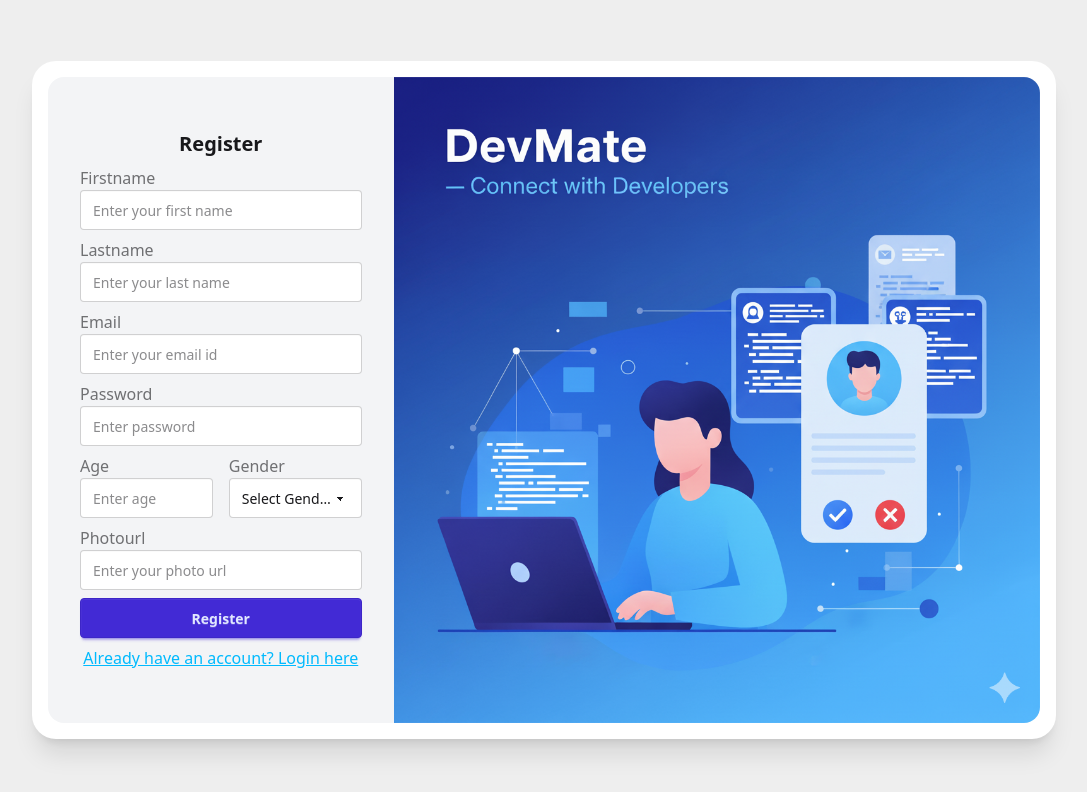
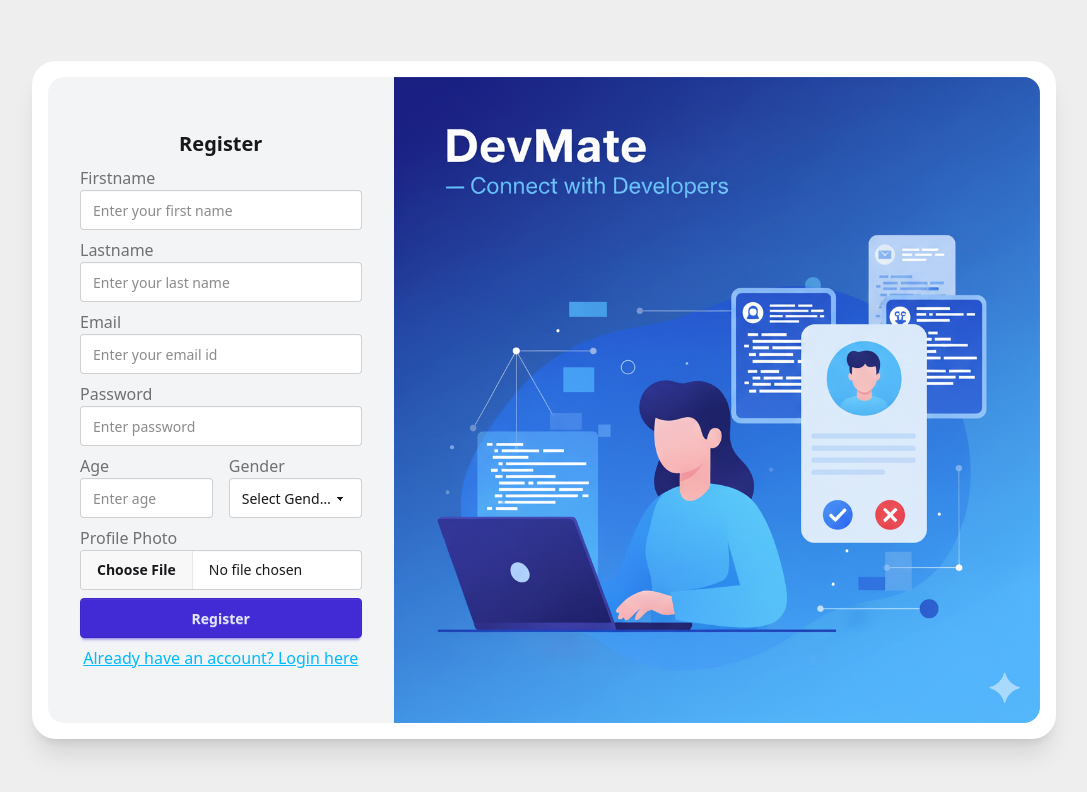
Before and after one commit to shbht-cyber/devmate-web, a React (Vite) app: page /signup in a window 1280 px wide. Shown: the top 792 px of the page, without its empty margins (96-1183 px from the left). Built offline with nearby package versions, Linux system fonts and the light colour scheme; no server answers; the HTML template or start-up script is replaced by a standard one.

Commit message:
feat: added profile pic upload feature

```diff
--- a/src/components/auth/SIgnup.jsx
+++ b/src/components/auth/SIgnup.jsx
@@ -15,22 +15,29 @@
     password: "",
     age: "",
     gender: "",
-    photoUrl: "",
   });
   const [error, setError] = useState(null);
+  const [photo, setPhoto] = useState(null);
 
   const dispatch = useDispatch();
   const navigate = useNavigate();
 
   const handleSignup = async () => {
     try {
-      const { data } = await axios.post(
-        `${API_BASE_URL}/signup`,
-        { ...form },
-        {
-          withCredentials: true,
-        }
-      );
+      const formData = new FormData();
+
+      Object.keys(form).forEach((key) => {
+        formData.append(key, form[key]);
+      });
+
+      formData.append("photo", photo);
+
+      const { data } = await axios.post(`${API_BASE_URL}/signup`, formData, {
+        headers: {
+          "Content-Type": "multipart/form-data",
+        },
+        withCredentials: true,
+      });
 
       dispatch(addUser(data.data));
       return navigate("/user/profile");
@@ -48,9 +55,9 @@
           <SignupForm
             form={form}
             setForm={setForm}
+            setPhoto={setPhoto}
             handleSignup={handleSignup}
             error={error}
-            setError={setError}
           />
 
           {/* helper section */}
--- a/src/components/auth/SignupForm.jsx
+++ b/src/components/auth/SignupForm.jsx
@@ -1,6 +1,6 @@
 import { Link } from "react-router-dom";
 
-const SignupForm = ({ form, setForm, handleSignup, error }) => {
+const SignupForm = ({ form, setForm, setPhoto, handleSignup, error }) => {
   const handleChange = (e) => {
     setForm({ ...form, [e.target.name]: e.target.value });
   };
@@ -63,7 +63,16 @@
           </div>
         </div>
 
-        {renderInput("Photourl", "text", "photoUrl", "Enter your photo url")}
+        <div>
+          <label className="label">Profile Photo</label>
+          <input
+            type="file"
+            name="photo"
+            accept="image/*"
+            className="file-input file-input-bordered w-full"
+            onChange={(e) => setPhoto(e.target.files[0])}
+          />
+        </div>
 
         {error && <p className="text-red-500">{error}</p>}
 
```
